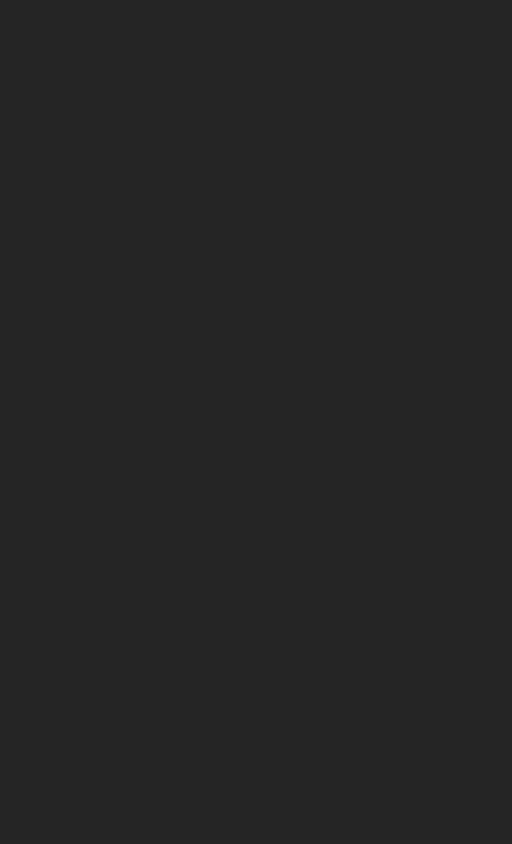
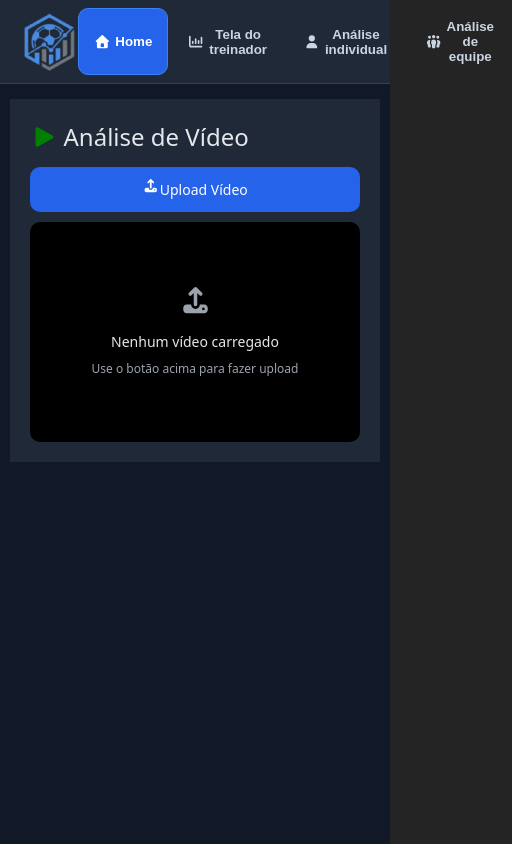
Before and after one commit to diogodls/player, a React (Vite) app: page /individual-analysis in a window 390 px wide. Before the commit this address had no page. Shown: the top 844 px of the page, 512 px wide, since content can reach past the window. Built offline with nearby package versions, Linux system fonts and the light colour scheme.

Commit message:
feat(#31): cria pagina de analise individual

```diff
--- a/src/components/VideoAnalysis/VideoAnalysis.module.scss
+++ b/src/components/VideoAnalysis/VideoAnalysis.module.scss
@@ -22,7 +22,7 @@
   }
 
   .icon{
-    font-size: 35px;
+    font-size: 28px;
     color: green;
   }
 
@@ -43,6 +43,7 @@
     background: black;
     border-radius: 12px;
   }
+
   .emptyState {
     padding: 50px;
     height: 520px;
@@ -85,3 +86,68 @@
   }
 
 }
+@media (max-width: 768px) {
+  .screen {
+    width: 100%;
+    padding: 20px;
+    border-radius: 0;
+
+    .above {
+      width: 100%;
+      flex-direction: column;
+      align-items: flex-start;
+      gap: 12px;
+      padding-bottom: 10px;
+    }
+
+    .text {
+      font-size: 24px;
+      height: auto;
+      gap: 6px;
+    }
+
+    .icon {
+      font-size: 22px;
+    }
+
+    .button {
+      width: 100%;
+      display: flex;
+      justify-content: center;
+      padding: 12px;
+      font-size: 14px;
+    }
+
+    .video {
+      width: 100%;
+      height: 220px;
+      border-radius: 10px;
+    }
+
+    .emptyState {
+      width: 100%;
+      height: 220px;
+      padding: 24px;
+      border-radius: 10px;
+      gap: 8px;
+    }
+
+    .emptyIcon {
+      font-size: 28px;
+    }
+
+    .title {
+      font-size: 14px;
+    }
+
+    .subtitle {
+      font-size: 12px;
+    }
+
+    .removeButton {
+      width: 100%;
+      padding: 12px;
+      font-size: 14px;
+    }
+  }
+}
--- a/src/components/VideoAnalysis/VideoAnalysis.tsx
+++ b/src/components/VideoAnalysis/VideoAnalysis.tsx
@@ -2,7 +2,6 @@ import styles from "./VideoAnalysis.module.scss"
 import {FontAwesomeIcon} from "@fortawesome/react-fontawesome";
 import {faUpload, faPlay, faTrash} from "@fortawesome/free-solid-svg-icons";
 import { useState } from "react";
-
 
 const VideoAnalysis = () =>{
 
@@ -11,7 +10,6 @@ const VideoAnalysis = () =>{
   const handleUpload = (event: React.ChangeEvent<HTMLInputElement>) => {
     const file = event.target.files?.[0];
     if (!file) return;
-
     const url = URL.createObjectURL(file);
     setVideoUrl(url);
   };
--- a/src/components/layout/Navbar/Navbar.tsx
+++ b/src/components/layout/Navbar/Navbar.tsx
@@ -20,7 +20,7 @@ const buttons = [
   {
     label: "Análise individual",
     icon: faUser,
-    link:'analise-individual',
+    link:'/individual-analysis',
   },
   {
     label: "Análise de equipe",
--- a/src/main.tsx
+++ b/src/main.tsx
@@ -4,6 +4,7 @@ import {BrowserRouter, Route, Routes} from "react-router";
 import Home from "./pages/home/Home.tsx";
 import App from "./App.tsx";
 import CoachDashboard from "./pages/CoachDashboard/CoachDashboard.tsx";
+import IndividualAnalysis from "./pages/IndividualAnalysis/IndividualAnalysis.tsx";
 
 createRoot(document.getElementById('root')!).render(
   <BrowserRouter>
@@ -11,6 +12,7 @@ createRoot(document.getElementById('root')!).render(
       <Route element={<App />}>
        <Route path={"/"} element={<Home />}/>
        <Route path={"/coach-dashboard"} element={<CoachDashboard />}/>
+       <Route path={"/individual-analysis"} element={<IndividualAnalysis />}/>
       </Route>
     </Routes>
   </BrowserRouter>
--- /dev/null
+++ b/src/pages/IndividualAnalysis/IndividualAnalysis.tsx
@@ -0,0 +1,12 @@
+import styles from "../CoachDashboard/CoachDashboard.module.scss";
+import VideoAnalysis from "../../components/VideoAnalysis/VideoAnalysis.tsx";
+
+const IndividualAnalysis = () =>{
+  return(
+    <div className={styles.container}>
+      <VideoAnalysis/>
+    </div>
+  );
+};
+
+export default IndividualAnalysis;
```
Also changed, not shown: src/pages/IndividualAnalysis/IndividualAnalysis.module.scss (added).
